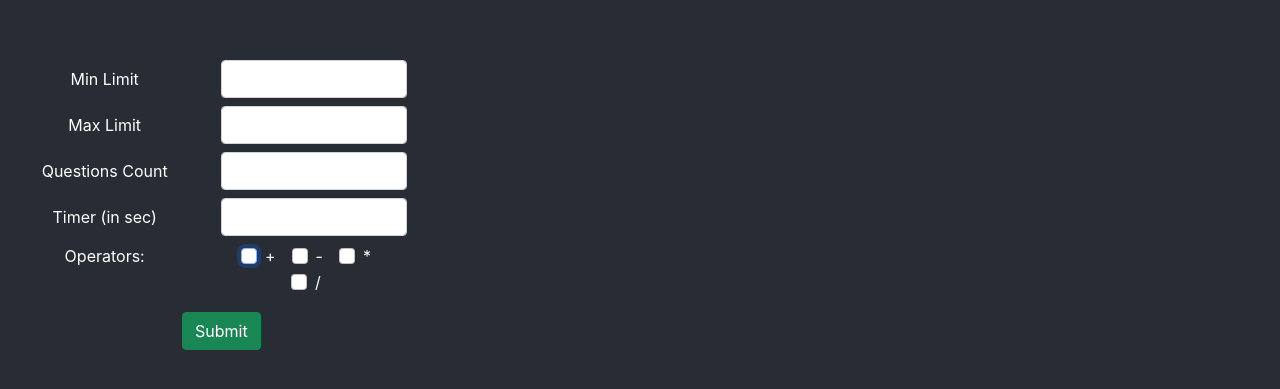
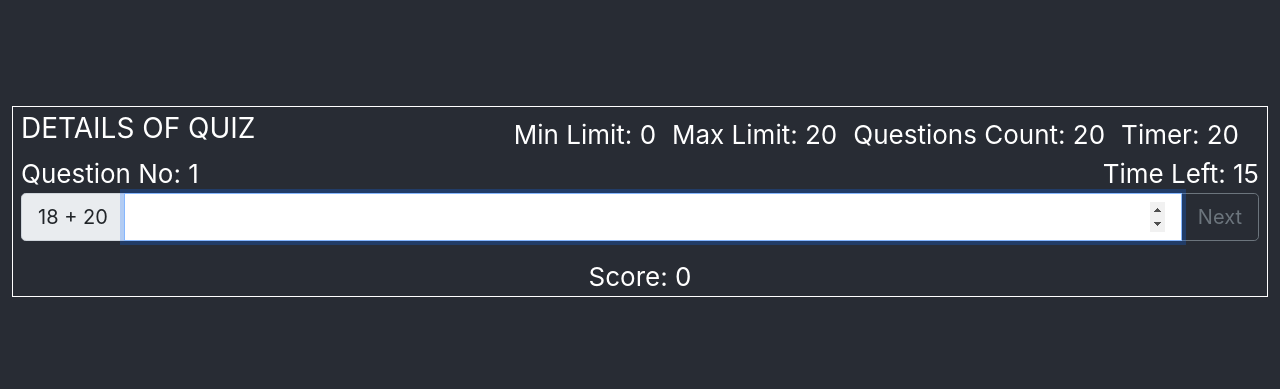
Before and after one commit to VivekJadaun/reactjs, a React (Create React App) app: page / in a window 1280 px wide. Shown: the part 195-584 px from the top of the page. Built offline with nearby package versions, Linux system fonts and the light colour scheme.

Commit message:
ex7 timed arithematic quiz#1

```diff
--- a/src/App.js
+++ b/src/App.js
@@ -5,7 +5,7 @@ import ArithematicQuizGenerator from './components/ArithematicQuizGenerator/arit
 function App() {
   return (
     <div className="App App-header">
-      <ArithematicQuizGenerator/>
+      <ArithematicQuizGenerator useDefault/>
     </div>
   );
 }
--- a/src/components/ArithematicQuiz/arithematic-quiz.js
+++ b/src/components/ArithematicQuiz/arithematic-quiz.js
@@ -3,19 +3,16 @@ import React from "react";
 class ArithematicQuiz extends React.Component {
 	constructor(props) {
 		super(props);
-		const question = this.getRandomQuestion();
 		this.state = {
 			score: 0,
 			timer: this.props.timerDurationInSec,
 			currentQuestion: 1,
-			questionsLog: [{
-				question: question,
-				answer: this.evaluateAnswer(question),
-				response: undefined,
-			}],
+			questionsLog: [{ ...this.getNextQuestion() }],
 		};
 		this.timerId = undefined;
 	}
+
+	getQuizForm = () => document.querySelector('[data-behaviour="response-form"]');
 
 	getRandomNumber = () => {
     const min = Math.ceil(this.props.minLimit);
@@ -29,56 +26,87 @@ class ArithematicQuiz extends React.Component {
 
 	evaluateAnswer = question => Math.round(eval(question) * 100) / 100;
 
-	generateNextQuestion = () => {
+	getNextQuestion = () => {
 		const question = this.getRandomQuestion()
 		const answer = this.evaluateAnswer(question);
-		const { questionsLog, currentQuestion } = this.state;
-		const questionEntry = { question: question, answer: answer, response: undefined };
-		this.setState({
-			questionsLog: [questionEntry].concat(questionsLog),
-			currentQuestion: currentQuestion + 1,
-			timer: this.props.timerDurationInSec,
-		});
+		return { question: question, answer: answer, response: undefined };
 	}
 
-	evaluateResponse = (e) => {
-		e.preventDefault();
-		const response = eval(e.target['response'].value);
-		const { currentQuestion, questionsLog, score } = this.state;
-		let newQuestionsLog = [...questionsLog];
-		let lastQuestion = newQuestionsLog[currentQuestion - 1];
-		lastQuestion.response = response;
-		const newScore = response === lastQuestion.answer ? score + 1 : score;
-		this.setState({
-			questionsLog: newQuestionsLog,
-			score: newScore,
-		});
+	getLatestScore = (response) => {
+		const { score, questionsLog, currentQuestion } = this.state;
+		const lastQuestion = questionsLog[currentQuestion - 1];
+		return lastQuestion.answer === response ? score + 1 : score
 	}
 
-	startTimerOrProceedToNextQuestion = () => {
+	submitResponse = (e) => {
+		e.preventDefault();
+		this.evaluateResponse(e.target['response'].value);
+	};
+
+	evaluateResponse = (userResponse) => {
+		const response = eval(userResponse);
+		const { questionsLog, currentQuestion } = this.state;
+		const { questionsCount, timerDurationInSec } = this.props;
+		let newQuestionsLog = questionsLog.map(question => question);
+		const newScore = this.getLatestScore(response);
+		const nextCurrentQuestion = currentQuestion + 1;
+
+		newQuestionsLog[currentQuestion - 1].response = response;
+
+		if (nextCurrentQuestion <= questionsCount) {
+			const nextQuestion = this.getNextQuestion();
+			newQuestionsLog.push(nextQuestion);
+		}
+
+		clearTimeout(this.timerId);
+
+		this.setState({
+			score: newScore,
+			questionsLog: newQuestionsLog,
+			currentQuestion: nextCurrentQuestion,
+			timer: currentQuestion === questionsCount ? 0 : timerDurationInSec,
+		}, () => this.getQuizForm()?.reset());
+	}
+
+	decrementTimer = () => {
 		const { timer } = this.state;
+
 		this.timerId = setTimeout(() => {
-			this.setState({ timer: timer - 1 }, () => {
-				const { timer, currentQuestion } = this.state;
+			this.setState({
+				timer: timer - 1,
+			}, () => {
+				const { timer } = this.state;
 				if (timer === 0) {
-					clearTimeout(this.timerId);
 					this.evaluateResponse();
-					if (currentQuestion < this.props.questionsCount) {
-						this.generateNextQuestion();
-					}
 				}
 			});
 		}, 1000);
 	}
 
-	componentDidMount = () => this.startTimerOrProceedToNextQuestion();
+	componentDidMount = () => this.decrementTimer();
 
-	componentDidUpdate = () => this.startTimerOrProceedToNextQuestion();
+	componentDidUpdate = () => {
+		const { timer, currentQuestion } = this.state;
+		const { questionsCount } = this.props;
+		const isNotLastQuestion = currentQuestion <= questionsCount;
+
+		if (timer > 0) {
+			this.decrementTimer();
+		}
+
+		if (timer === 0 && isNotLastQuestion) {
+			const responseForm = this.getQuizForm();
+			const response = eval(responseForm['response'].value);
+			this.evaluateResponse(response);
+		}
+	};
 
 	renderResults = () => {
+		const { score } = this.state;
 		return (
 			<div className="">
-				<table class="table text-white table-hover">
+				<div className="bg-warning text-dark text-center fs-2">Final Score: { score }</div>
+				<table className="table text-white table-hover">
 				  <thead>
 				    <tr>
 				      <th scope="col">#</th>
@@ -90,7 +118,7 @@ class ArithematicQuiz extends React.Component {
 				  <tbody>
 				  	{
 				  		this.state.questionsLog.map(({ question, answer, response }, idx) => (
-						    <tr className={`${answer === response ? 'table-success' : (response ? 'table-danger' : 'table-light')}`}>
+						    <tr key={idx} className={`${answer === response ? 'table-success' : (response ? 'table-danger' : 'table-light')}`}>
 						      <th scope="row">{ idx + 1}</th>
 						      <td>{ question }</td>
 						      <td>{ answer }</td>
@@ -105,20 +133,28 @@ class ArithematicQuiz extends React.Component {
 	};
 
 	render = () => {
-		const { title = 'Details of quiz', minLimit, maxLimit, questionsCount, timerDurationInSec, operators } = this.props;
+		const { title, minLimit, maxLimit, questionsCount, timerDurationInSec, operators } = this.props;
 		const { currentQuestion, timer, score, questionsLog } = this.state;
 		const lastQuestion = questionsLog[questionsLog.length - 1].question;
-		const quizOver = (currentQuestion === questionsCount && timer === 0);
+		const quizOver = (currentQuestion > questionsCount && timer === 0);
 
 		return (
-			<div className="" style={{height: "100vmax"}}>
-				<div className="d-flex gap-3">
-					<span>Min Limit: { minLimit }</span>
-					<span>Max Limit: { maxLimit }</span>
-					<span>Questions Count: { questionsCount }</span>
-					<span>Timer: { timerDurationInSec }</span>
+			<div className="border border-1 border-white px-2 mb-2" style={{maxHeight: "35vmax", overflowY: "auto"}}>
+				<div className="container-fluid m-0 p-0 row">
+					<div className="text-uppercase text-start fs-3 col-4 p-0 m-0">
+						{title}
+					</div>
+					<div className="col-8 text-end pt-2">
+						<span className="px-2 ">Min Limit: { minLimit }</span>
+						<span className="px-2 ">Max Limit: { maxLimit }</span>
+						<span className="px-2 ">Questions Count: { questionsCount }</span>
+						<span className="px-2 ">Timer: { timerDurationInSec }</span>
+					</div>
 				</div>
 
+				<div className="">
+					{
+						quizOver ? this.renderResults() : (
 							<div className="">
 								<div className="row">
 									<div className="text-start col-6">
@@ -128,20 +164,17 @@ class ArithematicQuiz extends React.Component {
 										Time Left: { timer }
 									</div>
 								</div>
-					<div className="">
-						{
-							quizOver ? this.renderResults() : (
-								<form onSubmit={this.evaluateResponse}>
+								<form onSubmit={this.submitResponse} data-behaviour="response-form">
 									<div className="input-group input-group-lg mb-3">
 									  <span className="input-group-text" id="inputGroup-sizing-default">{lastQuestion}</span>
-									  <input type="number" step='0.01' name="response" className="form-control" autoFocus/>
+									  <input autoComplete="off" type="number" step='0.01' name="response" className="form-control" autoFocus/>
 									  <button className="btn btn-outline-secondary" type="submit">Next</button>
 									</div>
 									<div>Score: {score}</div>
 								</form>
+							</div>
 						)
 					}
-					</div>
 				</div>
 			</div>
 		);
--- a/src/components/ArithematicQuizGenerator/arithematic-quiz-generator.js
+++ b/src/components/ArithematicQuizGenerator/arithematic-quiz-generator.js
@@ -8,31 +8,41 @@ class ArithematicQuizGenerator extends React.Component {
 		super(props);
 		this.state = this.props.useDefault ? {...quizDefaults} : {
 			quizzes: [],
+			validationError: '',
 		};
 	}
 
 	validateQuizForm = (e) => {
 		e.preventDefault();
 		const formInputs = e.target;
+
 		const quiz = {
-			minLimit: formInputs['minLimit'].value,
-			maxLimit: formInputs['maxLimit'].value,
-			questionsCount: formInputs['questionsCount'].value,
-			timerDurationInSec: formInputs['timerDurationInSec'].value,
-			operators: formInputs['operators'].value,
+			minLimit: Number(formInputs['minLimit'].value),
+			maxLimit: Number(formInputs['maxLimit'].value),
+			questionsCount: Number(formInputs['questionsCount'].value),
+			timerDurationInSec: Number(formInputs['timerDurationInSec'].value),
+			operators: [...formInputs['operators[]']].filter(op => op.checked).map(op => op.value),
 		};
+
+		if (!quiz.operators.length) {
+			return this.setState({ validationError: "At least one operator must be selected" });
+		}
+
 		const { quizzes } = this.state;
 		this.setState({
 			quizzes: quizzes.concat(quiz),
-		}, formInputs.clear);
+			validationError: '',
+		}, () => formInputs.reset());
 	}
 
-	renderQuizGeneratorForm = () => (
+	renderQuizGeneratorForm = () => {
+		const { validationError } = this.state;
+		return (
 			<form className="" onSubmit={this.validateQuizForm}>
 		  	<div className="col-12 row mb-2">
 			    <label htmlFor="minLimit" className="col-6 col-form-label">Min Limit</label>
 			    <div className="col-6">
-		      <input type="number" min="1" name="minLimit" className="form-control" id="minLimit" required />
+			      <input type="number" min="1" name="minLimit" className="form-control" id="minLimit" autoFocus required />
 			    </div>
 			  </div>
 
@@ -62,40 +72,38 @@ class ArithematicQuizGenerator extends React.Component {
 		  			Operators:
 		  		</div>
 		  		<div className="col-6">
-			    <div className="form-check form-check-inline">
-					  <input className="form-check-input" type="checkbox" name="operators[]" id="operator+" value="+" autoFocus/>
-					  <label className="form-check-label" htmlFor="operator+">+</label>
+		  			{
+		  				quizDefaults.operators.map(operator => (
+		  					<div className="form-check form-check-inline" key={operator}>
+								  <input className="form-check-input" type="checkbox" name="operators[]" id={`operator${operator}`} value={operator} />
+								  <label className="form-check-label" htmlFor={`operator${operator}`}>{operator}</label>
 								</div>
-			    <div className="form-check form-check-inline">
-					  <input className="form-check-input" type="checkbox" name="operators[]" id="operator-" value="-" />
-					  <label className="form-check-label" htmlFor="operator-">-</label>
-					</div>
-			    <div className="form-check form-check-inline">
-					  <input className="form-check-input" type="checkbox" name="operators[]" id="operator*" value="*" />
-					  <label className="form-check-label" htmlFor="operator*">*</label>
-					</div>
-			    <div className="form-check form-check-inline">
-					  <input className="form-check-input" type="checkbox" name="operators[]" id="operator/" value="/" />
-					  <label className="form-check-label" htmlFor="operator/">/</label>
-					</div>
+	  					))
+		  			}
+					  { validationError && <div className="text-danger">{validationError}</div> }
 			  	</div>
 			  </div>
 
 			  <button type="submit" className="btn btn-success mt-2">Submit</button>
 		  </form>
 		);
+	}
 
 	render = () => {
 		const { useDefault } = this.props;
+		const { quizzes } = this.state;
 
 	  return useDefault ? (
-	  	<div>
+	  	<div className="container-fluid">
 	  		<ArithematicQuiz {...this.state} />
 	  	</div>
 	  	) : (
-	  	<div className="container-fluid fs-6">
-	  		<div className="col-4">
+	  	<div className="container-fluid fs-6 row" style={{maxHeight: "740px", overflowY: "hidden"}}>
+	  		<div className="col-4 border-end border-1" style={{height: "100vmax"}}>
 	  			{ this.renderQuizGeneratorForm() }
+		  	</div>
+	  		<div className="col-8 p-3" style={{maxHeight: "740px", overflowY: "auto"}}>
+	  			{ quizzes.map((quiz, idx) => <ArithematicQuiz {...quiz} title={`Quiz No ${idx+1}`} key={idx}/>) }
 		  	</div>
 		  </div>
 
--- a/src/constants/quiz-defaults.js
+++ b/src/constants/quiz-defaults.js
@@ -1,4 +1,5 @@
 const quizDefaults = {
+	title: 'Details of quiz',
 	minLimit: 0,
 	maxLimit: 20,
 	questionsCount: 20,
```
Lines whose indentation alone changed are shown as unchanged.
